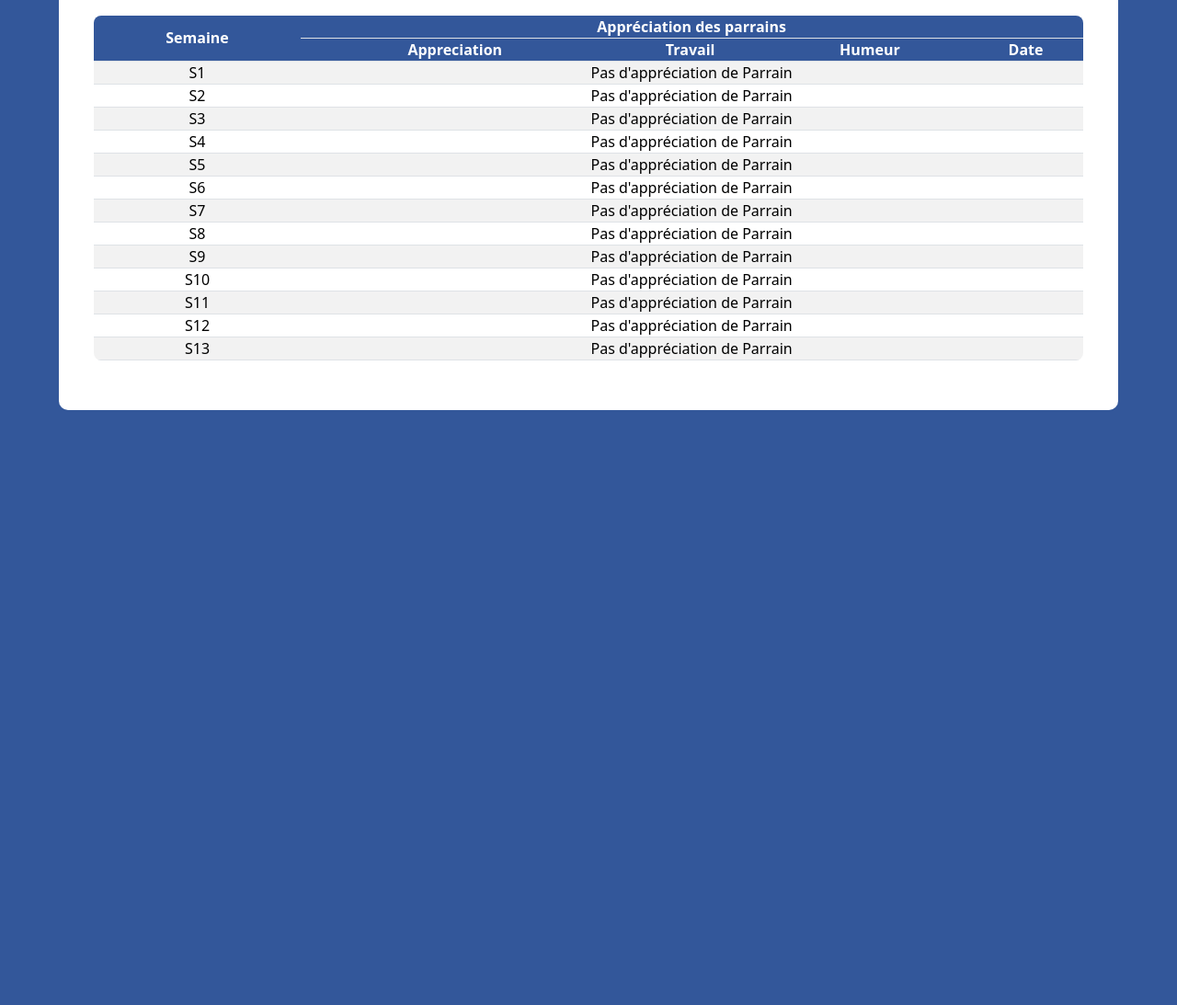
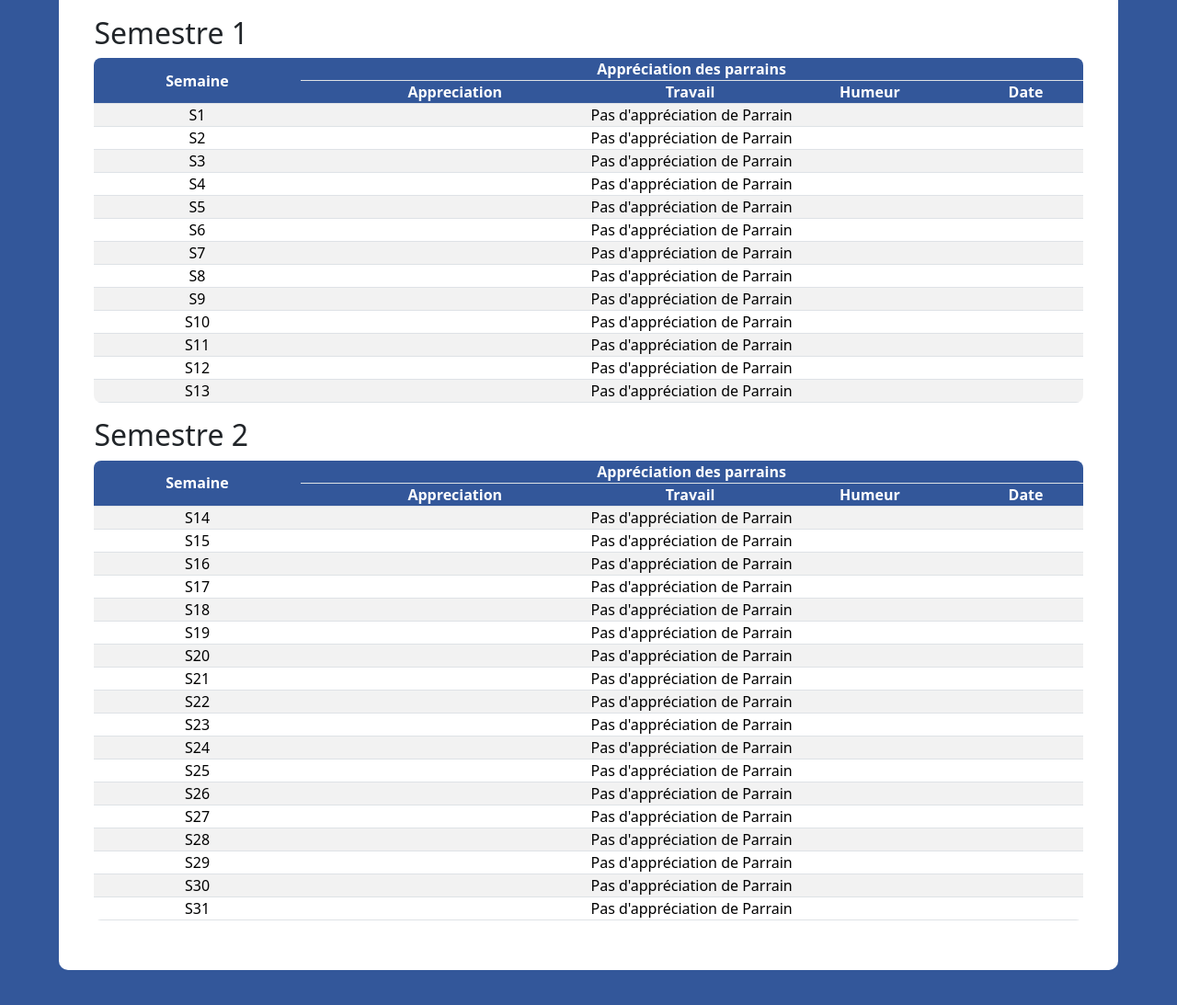
Before and after one commit to YannickLeCam/tutorat, a Symfony app: template templates/filleul/show.html.twig in a window 1280 px wide. Shown: the part 164-1257 px from the top of the page at 92% size. Before the commit the page ends 610 px from the top, so only its background shows below. Run offline with Twig, Linux system fonts and the light colour scheme; the template is opened without the code that fills it, so the values that code supplies are empty; style sheets or scripts are compiled from the project's sources; some libraries are stand-ins or nearby versions.

Commit message:
add(new visuel pour le nombre de filleul sur les appréciations)

```diff
--- a/templates/filleul/show.html.twig
+++ b/templates/filleul/show.html.twig
@@ -6,7 +6,10 @@
     <div id="wrapper">
         <h1>{{filleul.nom}} {{filleul.prenom}}</h1>
 
+
         <p>Mon referent est : <a href="{{path('app_parrain.show',{id:filleul.parrain.id})}}">{{filleul.parrain}}</a> </p>
+
+        <h2>Semestre 1</h2>
         <table class="table table-striped table-hover">
             <thead>
 
@@ -81,6 +84,82 @@
                 {% endfor %}
             </tbody>
         </table>
+
+        <h2>Semestre 2</h2>
+        <table class="table table-striped table-hover">
+            <thead>
+
+
+                <tr>
+                    <th rowspan="2">Semaine</th>
+                    <th class="title" colspan="4">Appréciation des parrains</th>
+                    {% if is_granted('ROLE_TOP') or is_granted('ROLE_DIRECTION') %}
+                        <th rowspan="2">Appréciation du Top</th>
+                    {% endif %}
+                    {% if is_granted('ROLE_TOP') and user.id == filleul.parrain.top.id %}
+                        <th rowspan="2">Action</th>
+                    {% endif %}
+                    {% if is_granted('ROLE_PARRAIN') and user.id == filleul.parrain.id %}
+                        <th rowspan="2">Action</th>
+                    {% endif %}
+                </tr>
+                <tr>
+                    <th>Appreciation</th>
+                    <th>Travail</th>
+                    <th>Humeur</th>
+                    <th>Date</th>
+                </tr>
+            </thead>
+            <tbody>
+                {% for i in 14..31 %}
+                    <tr>
+                        <td>S{{i}}</td>
+                        {% if filleul.parrainAppreciations|length >= i %}
+                            {{filleul.parrainAppreciations[i-1] | raw}}
+                            {% if is_granted('ROLE_PARRAIN') and user.id == filleul.parrain.id %}
+                                <td><a href="{{path('appreciation.edit',{id:filleul.parrainAppreciations[i-1].id})}}"><i class="fa-solid fa-pen-to-square" style="color: #FFD43B;"></i></a></td>
+                            {% endif %}
+                        {% else %}
+                            <td colspan="4">Pas d'appréciation de Parrain</td>
+                            {% if is_granted('ROLE_PARRAIN') and user.id == filleul.parrain.id %}
+                                <td><a href="{{path('appreciation.new',{idFilleul:filleul.id,idParrain:user.id})}}"><i class="fa-solid fa-plus" style="color: #3eec32;"></i></a></td>
+                            {% endif %}
+                        {% endif %}
+
+                        {% if i == 14 %}
+                            {% if is_granted('ROLE_TOP') or is_granted('ROLE_DIRECTION') %}
+                                {% if filleul.topAppreciations|length > 2 %}
+                                    <td rowspan="8">{{ filleul.topAppreciations[2] }}</td>
+                                    {% if is_granted('ROLE_TOP') and user.id == filleul.parrain.top.id %}
+                                        <td rowspan="8"><a href="{{path('appreciation.top.edit',{id:filleul.topAppreciations[0].id})}}"><i class="fa-solid fa-pen-to-square" style="color: #FFD43B;"></i></a></td>
+                                    {% endif %}
+                                {% else %}
+                                    <td rowspan="8">Pas encore d'appréciation du Top</td>
+                                    {% if is_granted('ROLE_TOP') and user.id == filleul.parrain.top.id %}
+                                        <td rowspan="8"><a href="{{path('appreciation.top.new',{idTop:user.id,idFilleul:filleul.id})}}"><i class="fa-solid fa-plus" style="color: #3eec32;"></i></a></td>
+                                    {% endif %}
+                                {% endif %}
+                            {% endif %}
+                        {% endif %}
+                        {% if i == 22 %}
+                            {% if is_granted('ROLE_TOP') or is_granted('ROLE_DIRECTION') %}
+                                {% if filleul.topAppreciations|length > 3 %}
+                                    <td rowspan="10">{{ filleul.topAppreciations[3] }}</td>
+                                    {% if is_granted('ROLE_TOP') and user.id == filleul.parrain.top.id %}
+                                        <td rowspan="10"><a href="{{path('appreciation.top.edit',{id:filleul.topAppreciations[1].id})}}"><i class="fa-solid fa-pen-to-square" style="color: #FFD43B;"></i></a></td>
+                                    {% endif %}
+                                {% else %}
+                                    <td rowspan="10">Pas encore d'appréciation du Top</td>
+                                    {% if is_granted('ROLE_TOP') and user.id == filleul.parrain.top.id %}
+                                        <td rowspan="10"><a href="{{path('appreciation.top.new',{idTop:user.id,idFilleul:filleul.id})}}"><i class="fa-solid fa-plus" style="color: #3eec32;"></i></a></td>
+                                    {% endif %}
+                                {% endif %}
+                            {% endif %}
+                        {% endif %}
+                    </tr>
+                {% endfor %}
+            </tbody>
+        </table>
     </div>
 
 
--- a/templates/home/index.html.twig
+++ b/templates/home/index.html.twig
@@ -40,7 +40,7 @@
                             <td>
                                 <a href="{{path('appreciation.edit',{id:filleul.parrainAppreciations|last.id})}}"><i class="fa-solid fa-pen-to-square" style="color: #FFD43B;"></i></a>
 
-                            {% if filleul.parrainAppreciations | length < 30 %}
+                            {% if filleul.parrainAppreciations | length < 31 %}
                                 <a href="{{path('appreciation.new',{idFilleul:filleul.id,idParrain:user.id})}}"><i class="fa-solid fa-plus" style="color: #3eec32;"></i></a>
                             {% endif %}
                             </td>
```
